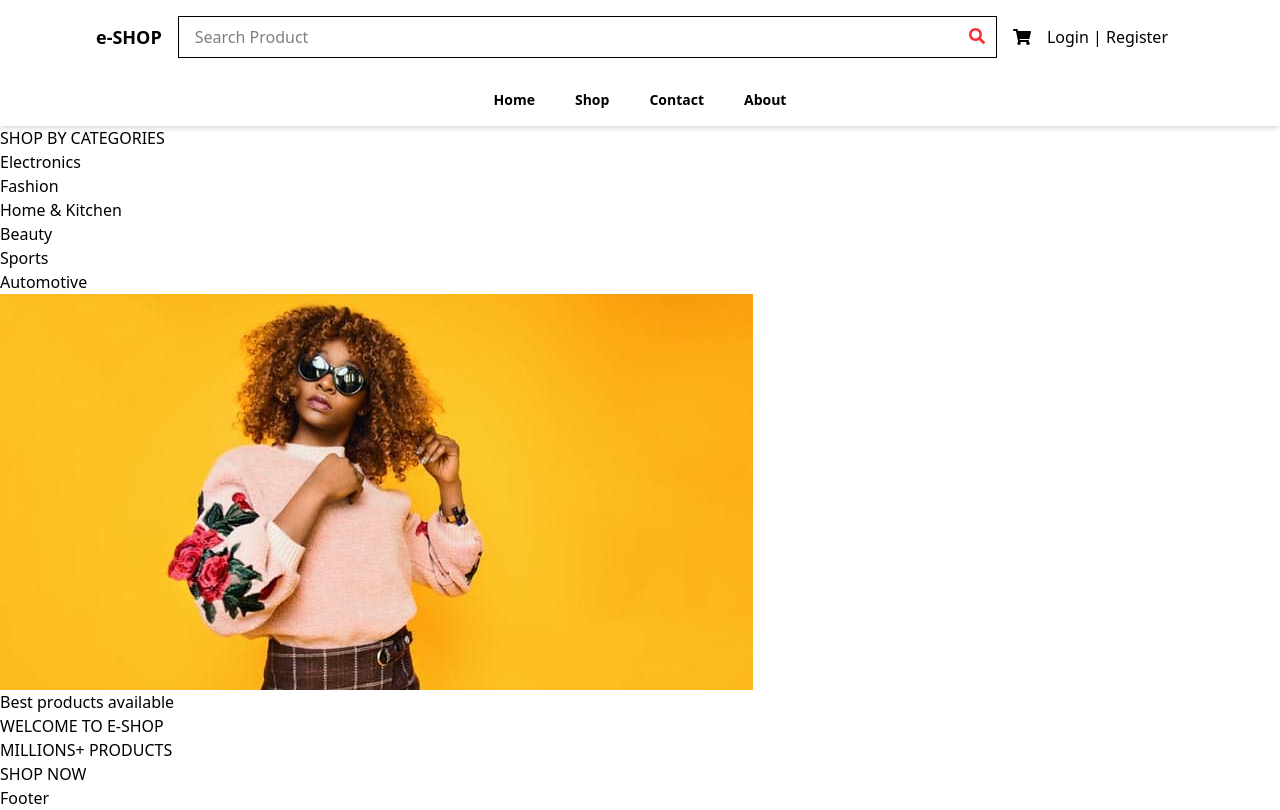
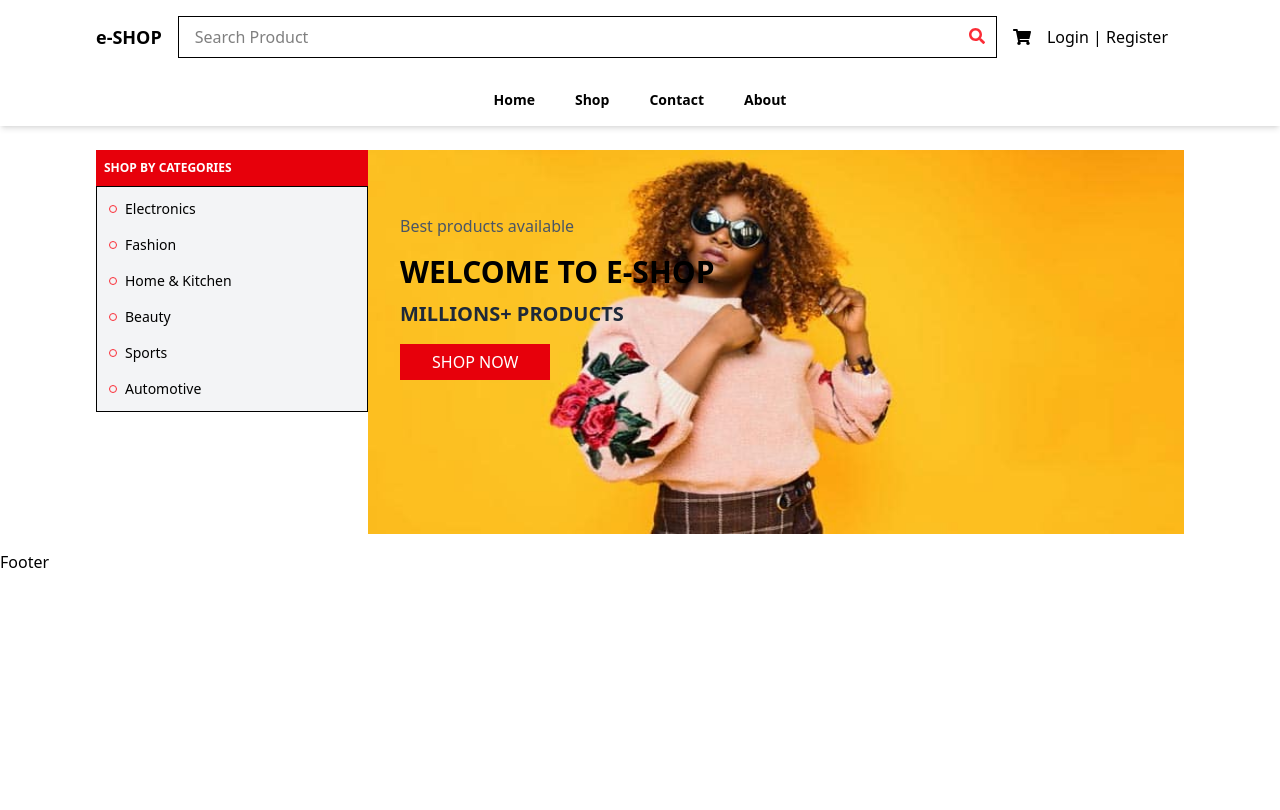
Before and after one commit to bhattaraiprasanna/ecommerce, a React (Vite) app: page / in a window 1280 px wide. Built offline with nearby package versions, Linux system fonts and the light colour scheme.

Commit message:
hero page

```diff
--- /dev/null
+++ b/src/components/infoSection.jsx
@@ -0,0 +1,41 @@
+import React from 'react';
+import { FaHeadset, FaMoneyBillWave, FaShippingFast } from 'react-icons/fa';
+
+function InfoSection() {
+    const infoItems = [
+        {
+            icon: <FaShippingFast className="text-3xl text-red-600" />,
+            title: "Free Shipping",
+            description: "Get your orders delivered with no extra cost.",
+        },
+        {
+            icon: <FaHeadset className="text-3xl text-red-600" />,
+            title: "24/7 Support",
+            description: "Our team is available round the clock to assist you.",
+        },
+        {
+            icon: <FaMoneyBillWave className="text-3xl text-red-600" />,
+            title: "Secure Payments",
+            description: "All transactions are safe and encrypted.",
+        },
+    ];
+
+    return (
+        <div className='bg-white pb-8 pt-12'>
+            <div className='container mx-auto grid grid-cols-1 md:grid-cols-2 lg:grid-cols-5 gap-4'>
+                { infoItems.map((items,index)=>(
+                    <div key={index}>
+                        {item.icon}
+                        <h3>{item.title}</h3>
+                        <p>{item.description}</p>
+                        </div>
+                )
+                )
+                }
+
+            </div>
+        </div>
+    );
+}
+
+export default InfoSection;
--- a/src/pages/Home.jsx
+++ b/src/pages/Home.jsx
@@ -3,31 +3,31 @@
 import HeroImage from '../assets/Images/hero-page.jpg'
 const Home = () => {
   return (
-    <div>
-      <div>
-        <div>
-          <div>
-            <div>SHOP BY CATEGORIES</div>
-            <ul>
+    <div className='bg-white mt-2 px-4 md:px-16 lg:px-24 '>
+      <div className='container mx-auto py-4 flex flex-col md:flex-row'>
+        <div className='w-full md:w-3/12'>
+            <div className='bg-red-600 text-white text-xs font-bold px-2 py-2.5'>SHOP BY CATEGORIES</div>
+            <ul className='space-y-4 bg-gray-100 p-3 border'>
               {Categories.map((category, index) =>(
-                <li key={index}>
+                <li key={index} className='flex items-center text-sm font-medium'>
+                  <div className='w-2 h-2 border border-red-500 rounded-full mr-2'></div>
                   {category}
                 </li>
               ))}
             </ul>
           </div>
-          <div>
-            <img src={HeroImage} alt="" />
-            <div>
-              <p>Best products available</p>
-              <h2>WELCOME TO E-SHOP</h2>
-              <p>MILLIONS+ PRODUCTS</p>
-              <button>SHOP NOW</button>
+
+          <div className='w-full md:w-9/12 mt-8 md:mt-0 h-96 relative'>
+            <img src={HeroImage} alt=""  className='h-full w-full'/>
+            <div className='absolute top-16 left-8'>
+              <p className='text-gray-600 mb-4 '>Best products available</p>
+              <h2 className='text-3xl font-bold'>WELCOME TO E-SHOP</h2>
+              <p className='text-xl mt-2.5 font-bold text-gray-800'>MILLIONS+ PRODUCTS</p>
+              <button className='bg-red-600 px-8 py-1.5 text-white mt-4 hover:bg-red-700 transform transition-transform duration-300 hover:scale-105'>SHOP NOW</button>
             </div>
           </div>
         </div>
       </div>
-    </div>
   )
 }
 
```
